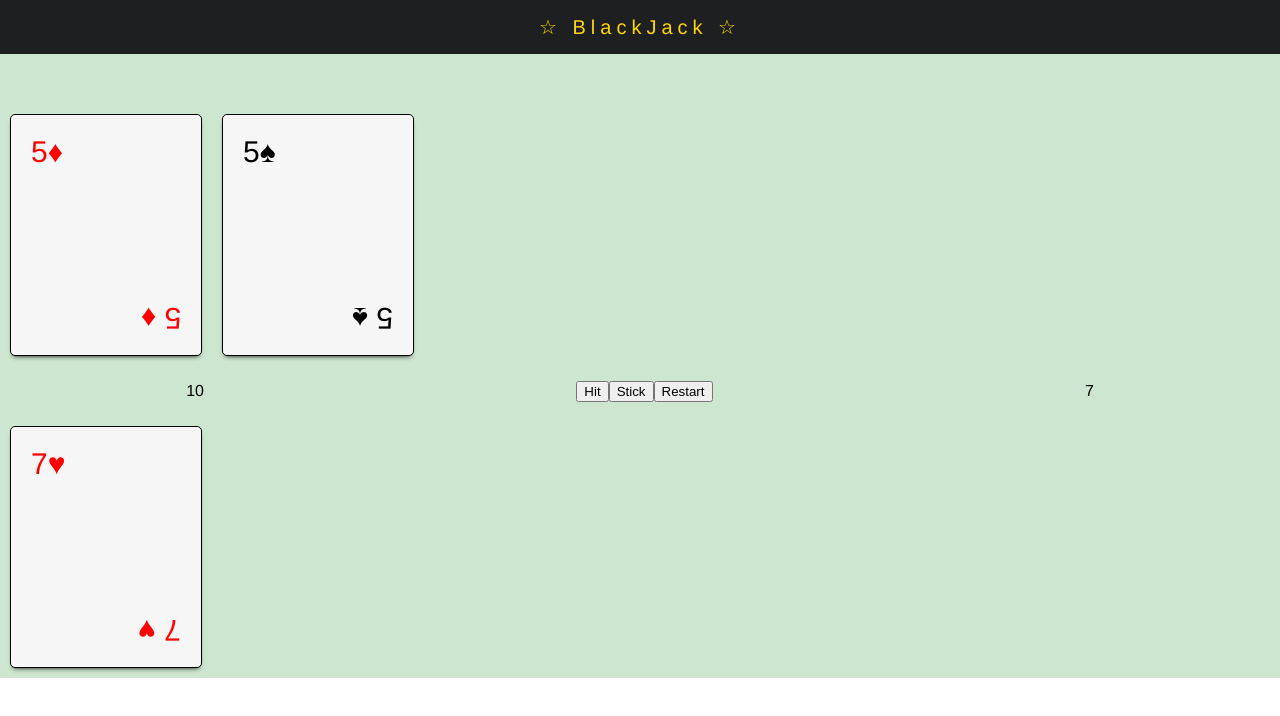
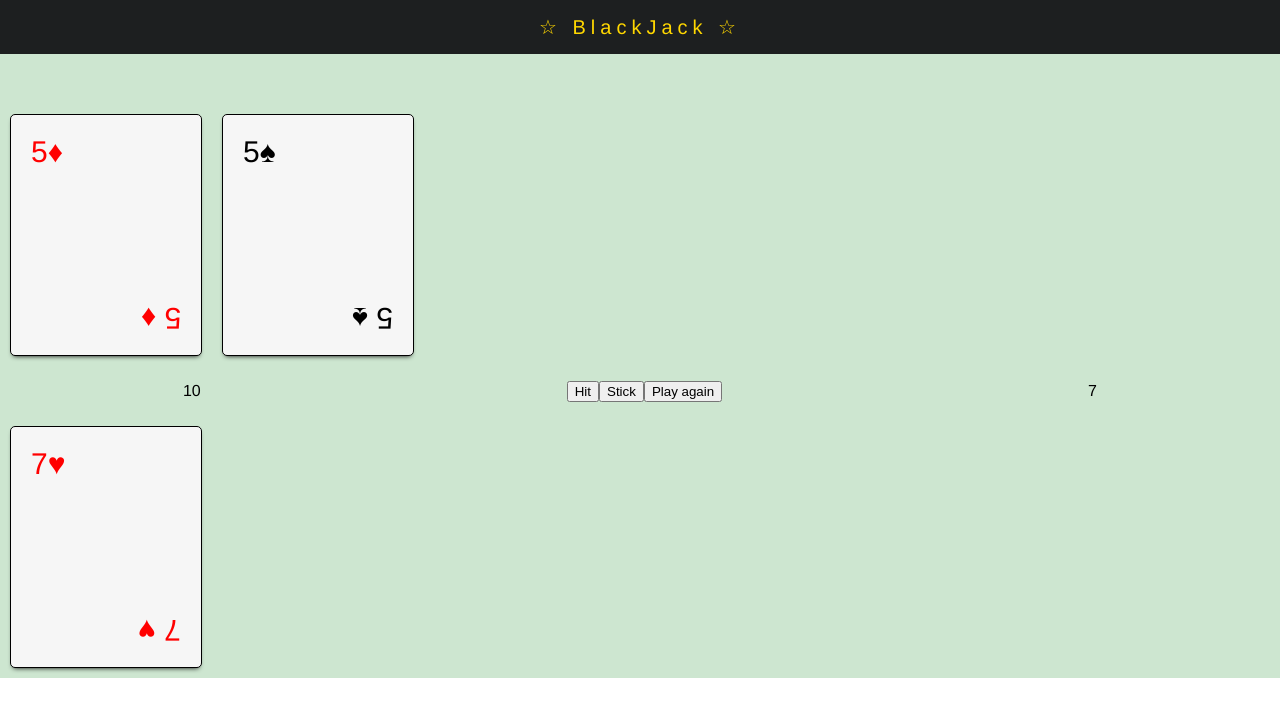
Before and after one commit to palmieriang/React_Blackjack, a React (Create React App) app: page / in a window 1280 px wide. Shown: the top 716 px of the page. Built offline with nearby package versions, Linux system fonts and the light colour scheme.

Commit message:
deal card

```diff
--- a/src/App.js
+++ b/src/App.js
@@ -108,8 +108,11 @@ class App extends Component {
     if (!isPlayer && scoreDealer === scorePlayer) {
       winner = 'Tie'
     }
-    if (!isPlayer && scoreDealer > scorePlayer && scoreDealer) {
+    if (!isPlayer && scoreDealer > scorePlayer && scoreDealer <= 21) {
       winner = 'You lose'
+    }
+    if (!isPlayer && scoreDealer < scorePlayer) {
+      this.deal(false)
     }
     return winner
   }
@@ -146,7 +149,7 @@ class App extends Component {
           <div>
             <button onClick={() => this.deal(true)}>Hit</button>
             <button onClick={this.stick}>Stick</button>
-            <button onClick={this.start}>Restart</button>
+            <button onClick={this.start}>Play again</button>
           </div>
           <div>
             <p>{this.calculateScore(dealerCards)}</p>
```
